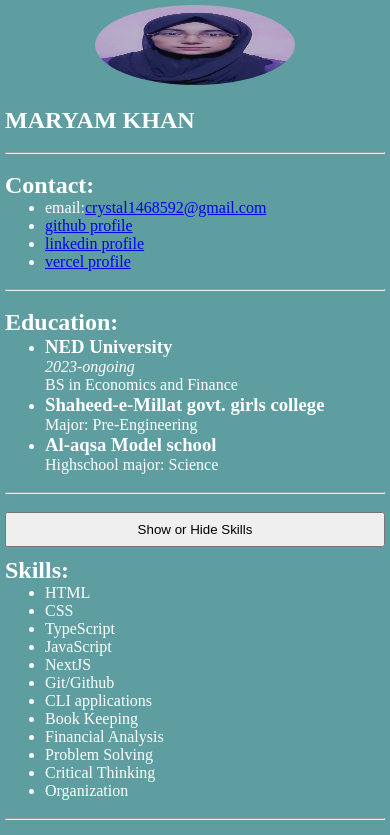
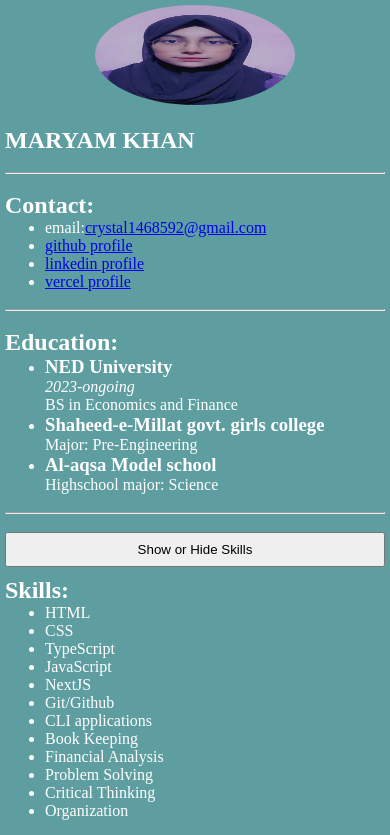
Before and after one commit to maryamkhan00/resume-builder, a plain HTML site: page milestone1/index.html in a window 390 px wide. Shown: the top 835 px of the page. Drawn offline with Linux system fonts and the light colour scheme.

Commit message:
responsiveness

```diff
--- a/milestone1/style.css
+++ b/milestone1/style.css
@@ -77,6 +77,7 @@ button:hover{
     }
     .profile-pic{
         border-radius: 100%;
+        height: 100px;
     }
 }
 
@@ -86,14 +87,12 @@ button:hover{
     }
 
     .profile-pic {
-        height: 80px;
+        height: 100px;
+        border-radius: 100%;
     }
 
     button {
         width: 100%;
         padding: 8px;
     }
-    .profile-pic{
-        border-radius: 100%;
-    }
 }
```
Also changed, not shown: milestone2/index.html (added).
